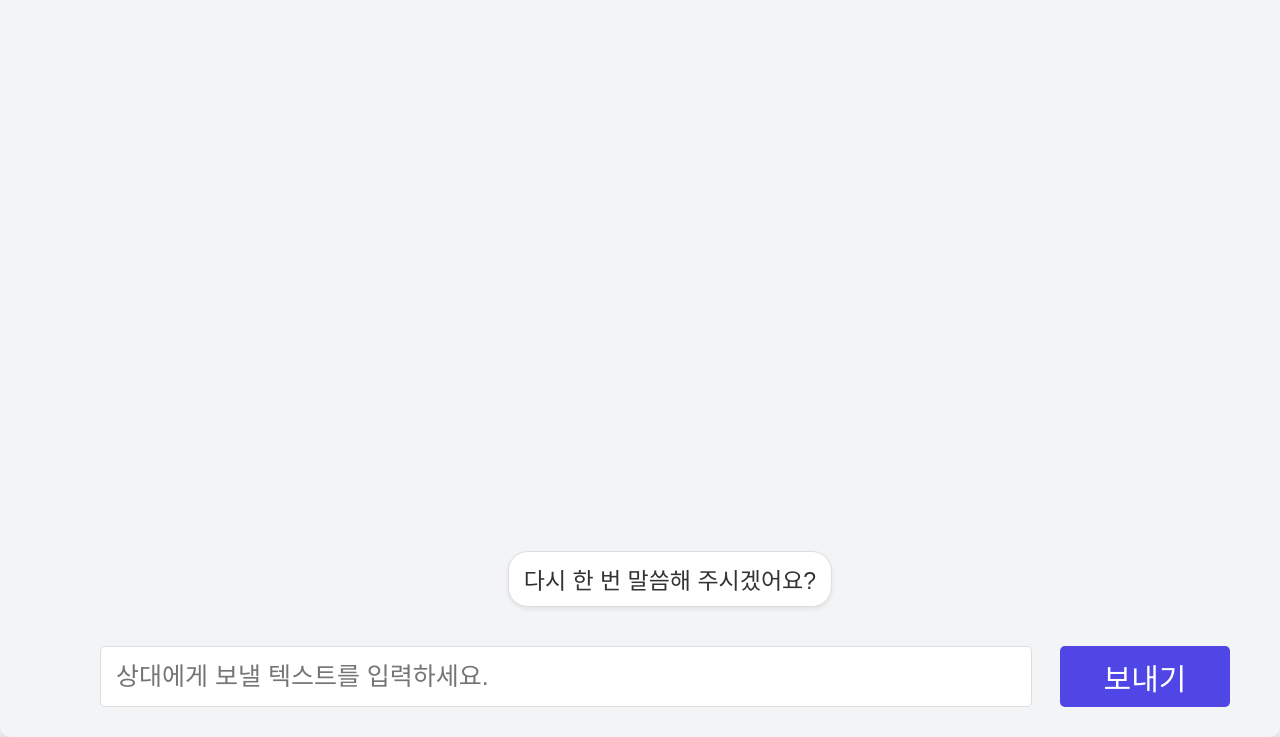
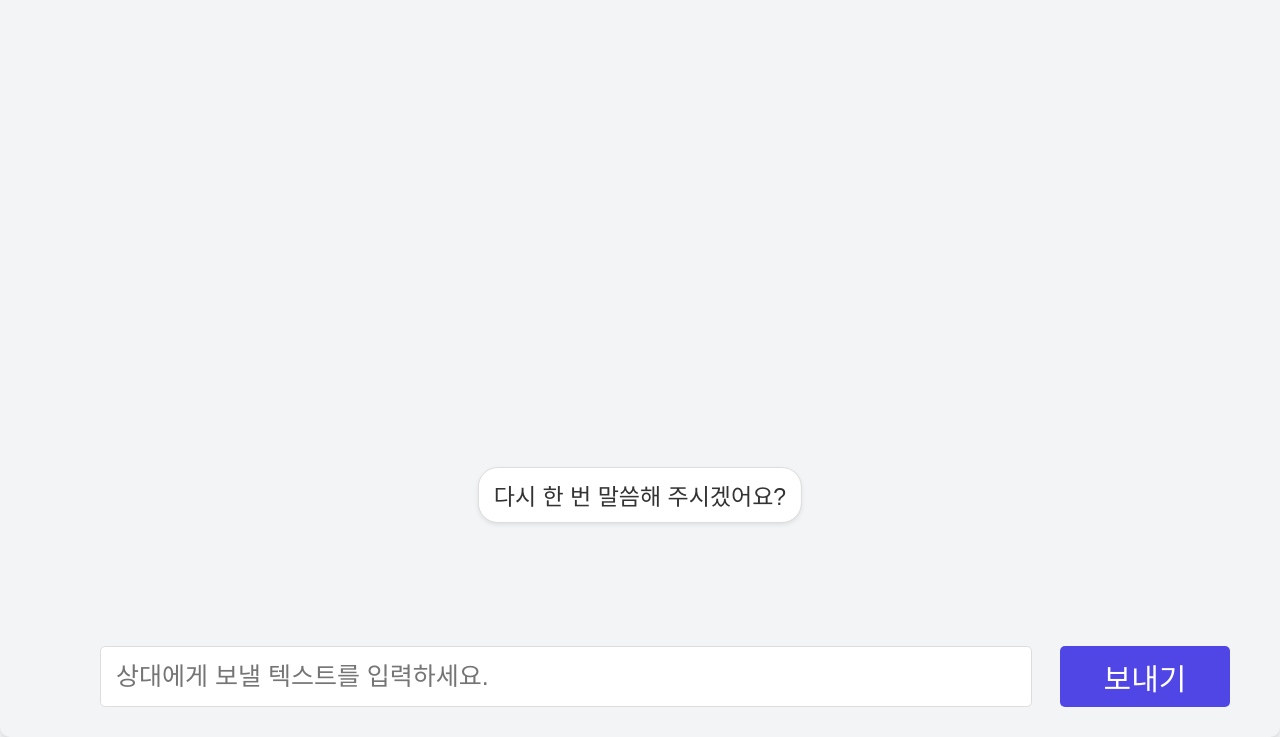
Before and after one commit to Legend-call-bot/front, a website: page public/pages/call_live.html in a window 1280 px wide. Shown: the part 63-800 px from the top of the page. Drawn offline with nearby package versions, Linux system fonts and the light colour scheme; no server answers.

Commit message:
Restore changes from stash for call_live.css

```diff
--- a/public/css/call_live.css
+++ b/public/css/call_live.css
@@ -115,7 +115,7 @@ body {
 
 .chat-window {
   margin-top: 20px;
-  height: 500px;
+  height: 400px;
   overflow-y: scroll;
   padding: 10px;
   background-color: #f3f4f6;
@@ -142,87 +142,60 @@ body {
 }
 
 .ai-suggestions {
-  position: fixed;
-  bottom: 110px; /* chat-input 위에 오도록 위치 조정 */
-  left: 50%;
-  transform: translateX(-50%);
-  display: flex;
-  gap: 12px; /* 상자들 사이 간격 */
-  justify-content: center;
-  flex-wrap: wrap; /* 줄바꿈 허용 */
-  width: 100%;
-  pointer-events: auto; /* 클릭 가능하게 유지 */
+    position: relative;              /* Flexbox 레이아웃에서 위치를 설정 */
+    display: flex;
+    flex-direction: column;          /* 세로로 정렬 */
+    gap: 12px;                       /* 상자들 사이 간격 */
+    justify-content: flex-start;     /* 위쪽으로 정렬 */
+    width: 100%;
+    pointer-events: auto;            /* 클릭 가능하게 유지 */
+    height: auto;                    /* 높이를 자동으로 설정 */
+    top: 40px;                       /* 원하는 위치로 조정 (상단 간격 조정) */
 }
 
-.AI-recommended-answer {
-  background-color: white;
-  border: 1px solid #ddd;
-  border-radius: 20px;
-  padding: 10px 15px;
-  font-size: 23px;
-  text-align: center;
-  box-shadow: 0 2px 4px rgba(0, 0, 0, 0.08);
-  cursor: pointer;
-  white-space: nowrap; /* 한 줄 유지 (필요하면 지워도 됨) */
+/* fixed 박스: 첫 번째 텍스트 박스 */
+.fixed {
+    max-width: 380px;
+    margin-bottom: 8px;
+    position: absolute;              /* 절대 위치 설정 */
+    left: 50%;
+    transform: translateX(-50%);     /* 화면 가운데 정렬 */
+    flex-shrink: 0;                  /* 고정된 크기 유지 */
 }
 
-.AI-recommended-answer:hover {
-  background-color: #e5e7eb; /* 살짝 회색 하이라이트 */
+/* dynamic-container: 추천 답변 박스들 */
+.dynamic-container {
+    display: flex;
+    flex-direction: row;             /* 가로로 정렬 */
+    gap: 12px;                       /* 간격 조정 */
+    justify-content: center;         /* 가운데 정렬 */
+    flex-wrap: wrap;                 /* 화면 크기에 맞춰 줄바꿈 */
+    width: 100%;                     /* 너비 100%로 설정 */
+    margin-top: 20px;                /* fixed 박스 아래로 여백 추가 */
 }
 
-/* ⭐ 첫 번째 박스만 위 줄 + 가운데 정렬 */
-.fixed {
-  max-width: 380px;
-  margin-bottom: 8px;
-
-  margin-right: 100%; /* → 아래 줄로 내려가게 만드는 핵심 */
-
-  position: relative;
-  left: 65%;
-  transform: translateX(-50%);
-}
-
-.ai-suggestions {
-    position: fixed;
-    bottom: 110px;              /* chat-input 위에 오도록 위치 조정 */
-    left: 50%;
-    transform: translateX(-50%);
-    display: flex;
-    gap: 12px;                  /* 상자들 사이 간격 */
-    justify-content: center;
-    flex-wrap: wrap;   /* 줄바꿈 허용 */
-    width: 100%;
-    pointer-events: auto;       /* 클릭 가능하게 유지 */
-}
-
+/* AI-recommended-answer 박스: 길어질 경우 줄바꿈 */
 .AI-recommended-answer {
-
     background-color: white;
     border: 1px solid #ddd;
     border-radius: 20px;
     padding: 10px 15px;
     font-size: 23px;
     text-align: center;
-    box-shadow: 0 2px 4px rgba(0,0,0,0.08);
+    box-shadow: 0 2px 4px rgba(0, 0, 0, 0.08);
     cursor: pointer;
-    white-space: nowrap;        /* 한 줄 유지 (필요하면 지워도 됨) */
+    white-space: normal;             /* 한 줄이 아닌 여러 줄로 표시 */
+    word-wrap: break-word;           /* 긴 단어가 잘리지 않도록 줄바꿈 처리 */
+    min-width: 150px;                /* 최소 너비 설정 */
+    max-width: 300px;                /* 최대 너비 제한 */
+    flex-shrink: 0;                  /* 너비가 줄어들지 않도록 방지 */
+    flex-grow: 0;                    /* 크기 증가하지 않도록 방지 */
 }
 
 .AI-recommended-answer:hover {
-    background-color: #E5E7EB;  /* 살짝 회색 하이라이트 */
+    background-color: #E5E7EB;       /* 살짝 회색 하이라이트 */
 }
 
-/* ⭐ 첫 번째 박스만 위 줄 + 가운데 정렬 */
-.fixed {
-    max-width: 380px;
-    margin-bottom: 8px;
-
-    margin-right: 100%;      /* → 아래 줄로 내려가게 만드는 핵심 */
-
-    position: relative;
-    left: 65%;
-    transform: translateX(-50%);
-}
 
 .chat-input {
   display: flex;
```
